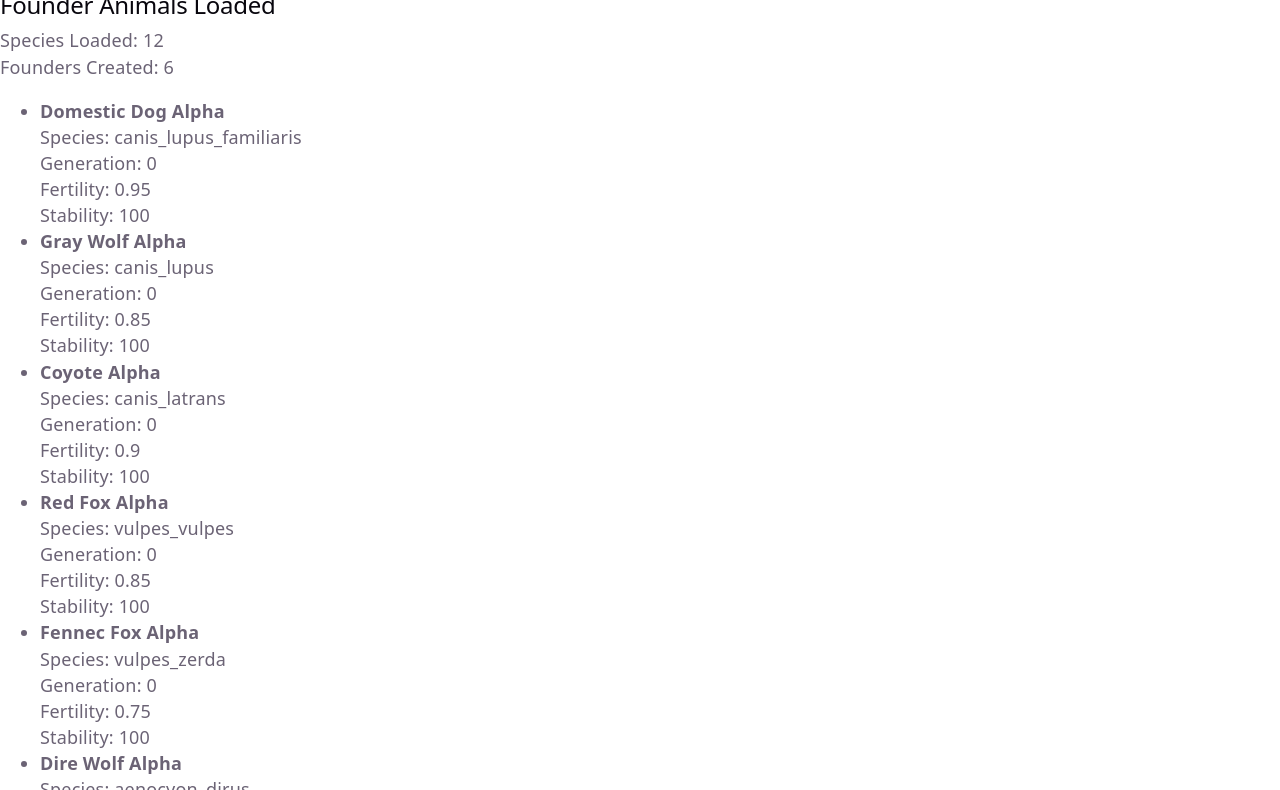
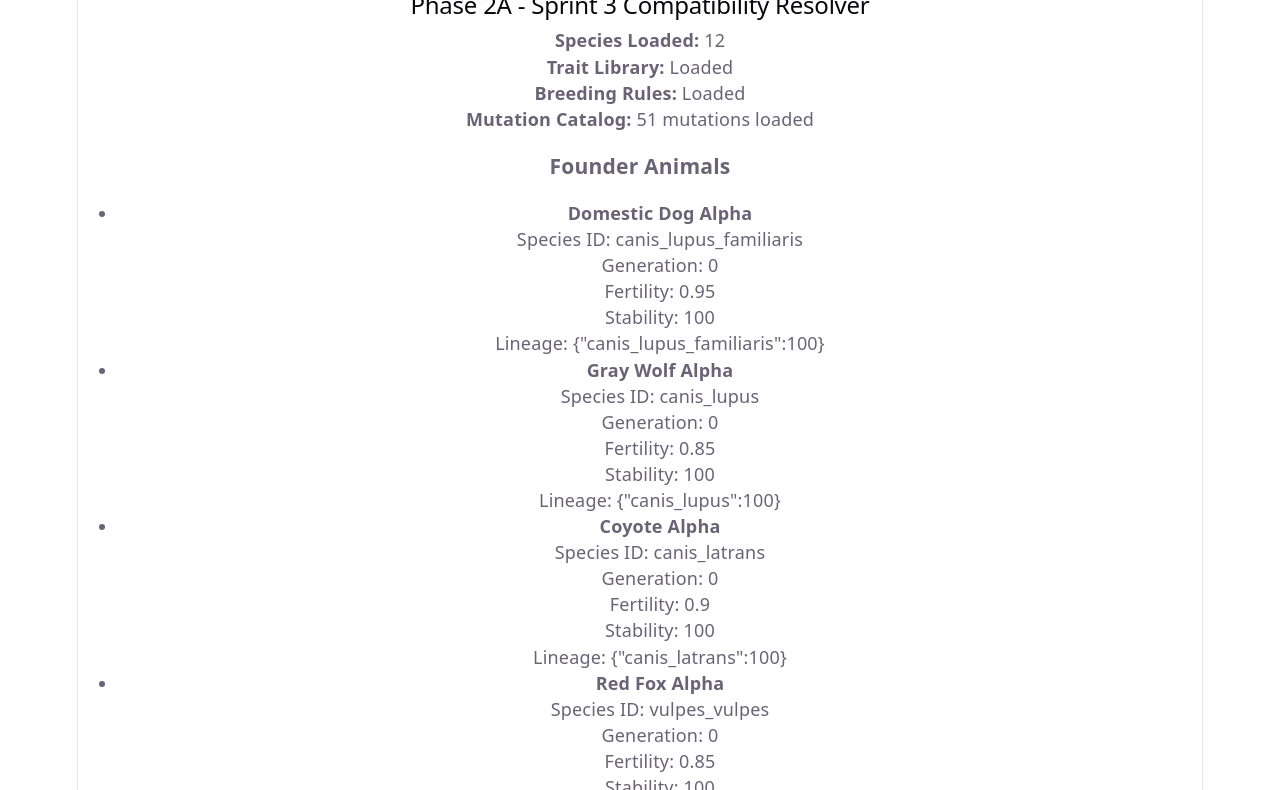
Before and after one commit to EmoOreo/canidae-lineages, a website built with Vite: page index.html in a window 1280 px wide. Shown: the part 99-889 px from the top of the page. Built offline with nearby package versions, Linux system fonts and the light colour scheme.

Commit message:
Add compatibility resolver

```diff
--- a/index.html
+++ b/index.html
@@ -2,9 +2,8 @@
 <html lang="en">
   <head>
     <meta charset="UTF-8" />
-    <link rel="icon" type="image/svg+xml" href="/favicon.svg" />
     <meta name="viewport" content="width=device-width, initial-scale=1.0" />
-    <title>canidae-lineages</title>
+    <title>Canidae: Lineages</title>
   </head>
   <body>
     <div id="app"></div>
--- /dev/null
+++ b/src/breeding/resolveCompatibility.ts
@@ -0,0 +1,111 @@
+import type { Animal } from "../types/animal";
+
+export interface CompatibilityResult {
+  tier: number;
+  label: string;
+  realisticAllowed: boolean;
+  sandboxAllowed: boolean;
+  compatibility: number;
+  sterilityChance: number;
+  mutationModifier: number;
+  notes: string;
+}
+
+function getPrimaryLineage(animal: Animal): string {
+  return Object.entries(animal.genome.L).sort((a, b) => b[1] - a[1])[0][0];
+}
+
+function getSpeciesTemplate(speciesData: any, speciesId: string) {
+  return speciesData.canids.find((canid: any) => canid.id === speciesId);
+}
+
+export function resolveCompatibility(
+  parentA: Animal,
+  parentB: Animal,
+  speciesData: any
+): CompatibilityResult {
+  const lineageA = getPrimaryLineage(parentA);
+  const lineageB = getPrimaryLineage(parentB);
+
+  const speciesA = getSpeciesTemplate(speciesData, lineageA);
+  const speciesB = getSpeciesTemplate(speciesData, lineageB);
+
+  if (!speciesA || !speciesB) {
+    return {
+      tier: 99,
+      label: "unknown",
+      realisticAllowed: false,
+      sandboxAllowed: true,
+      compatibility: 0.1,
+      sterilityChance: 0.9,
+      mutationModifier: 3,
+      notes: "Unknown species data; sandbox fallback only.",
+    };
+  }
+
+  const taxA = speciesA.taxonomy;
+  const taxB = speciesB.taxonomy;
+
+  if (speciesA.id === speciesB.id) {
+    return {
+      tier: 1,
+      label: "same_species_or_subspecies",
+      realisticAllowed: true,
+      sandboxAllowed: true,
+      compatibility: 1,
+      sterilityChance: 0,
+      mutationModifier: 1,
+      notes: "Highly compatible same species/subspecies pairing.",
+    };
+  }
+
+  if (taxA.genus === taxB.genus) {
+    return {
+      tier: 3,
+      label: "same_genus",
+      realisticAllowed: true,
+      sandboxAllowed: true,
+      compatibility: 0.75,
+      sterilityChance: 0.05,
+      mutationModifier: 1.25,
+      notes: "Plausible close-genus hybrid pairing.",
+    };
+  }
+
+  if (taxA.tribe === taxB.tribe) {
+    return {
+      tier: 4,
+      label: "same_tribe_different_genus",
+      realisticAllowed: false,
+      sandboxAllowed: true,
+      compatibility: 0.45,
+      sterilityChance: 0.35,
+      mutationModifier: 1.75,
+      notes: "Blocked in Realistic Mode; unstable but allowed in Sandbox Mode.",
+    };
+  }
+
+  if (taxA.subfamily === taxB.subfamily) {
+    return {
+      tier: 5,
+      label: "same_subfamily_different_tribe",
+      realisticAllowed: false,
+      sandboxAllowed: true,
+      compatibility: 0.25,
+      sterilityChance: 0.7,
+      mutationModifier: 2.5,
+      notes: "Very distant canid pairing; sandbox-only with severe penalties.",
+    };
+  }
+
+  return {
+    tier: 7,
+    label: "deep_extinct_or_unknown_distance",
+    realisticAllowed: false,
+    sandboxAllowed: true,
+    compatibility: 0.05,
+    sterilityChance: 0.9,
+    mutationModifier: 4,
+    notes: "Extreme sandbox-only pairing.",
+  };
+}
--- a/src/main.ts
+++ b/src/main.ts
@@ -1,4 +1,6 @@
 import "./style.css";
+import { createFounderAnimals } from "./genetics/createFounderAnimals";
+import { resolveCompatibility } from "./breeding/resolveCompatibility";
 
 async function loadJson(path: string) {
   const response = await fetch(path);
@@ -10,41 +12,15 @@ async function loadJson(path: string) {
   return response.json();
 }
 
-function createFounderAnimals(speciesData: any) {
-  const starterSpecies = [
-    "canis_lupus_familiaris",
-    "canis_lupus",
-    "canis_latrans",
-    "vulpes_vulpes",
-    "vulpes_zerda",
-    "aenocyon_dirus",
-  ];
+async function bootstrap() {
+  const app = document.querySelector<HTMLDivElement>("#app");
 
-  return starterSpecies
-    .map((id) => speciesData.canids.find((c: any) => c.id === id))
-    .filter(Boolean)
-    .map((species: any, index: number) => ({
-      id: `founder_${index}`,
-      name: `${species.commonName} Alpha`,
-      speciesId: species.id,
-      generation: 0,
-      genome: {
-        D: [],
-        R: [],
-        M: [],
-        L: {
-          [species.id]: 100,
-        },
-      },
-      stats: {
-        fertility: species.fertilityBaseline ?? 50,
-        stability: 100,
-      },
-    }));
+  if (!app) {
+    document.body.innerHTML = "<h1>Error: #app not found</h1>";
+    return;
   }
 
-async function bootstrap() {
-  document.body.innerHTML = "<h1>Loading Canidae: Lineages...</h1>";
+  app.innerHTML = "<h1>Loading Canidae: Lineages...</h1>";
 
   try {
     const [species, traits, breedingRules, mutations] = await Promise.all([
@@ -56,35 +32,73 @@ async function bootstrap() {
 
     const founders = createFounderAnimals(species);
 
-    document.body.innerHTML = `
+    const wolf = founders.find((animal) => animal.speciesId === "canis_lupus");
+    const coyote = founders.find((animal) => animal.speciesId === "canis_latrans");
+    const fox = founders.find((animal) => animal.speciesId === "vulpes_vulpes");
+    const dog = founders.find((animal) => animal.speciesId === "canis_lupus_familiaris");
+
+    const wolfCoyote =
+      wolf && coyote ? resolveCompatibility(wolf, coyote, species) : null;
+
+    const wolfFox =
+      wolf && fox ? resolveCompatibility(wolf, fox, species) : null;
+
+    const wolfDog =
+      wolf && dog ? resolveCompatibility(wolf, dog, species) : null;
+
+    app.innerHTML = `
       <h1>Canidae: Lineages</h1>
-      <h2>Founder Animals Loaded</h2>
-      <p>Species Loaded: ${species.canids?.length ?? "Unknown"}</p>
-      <p>Founders Created: ${founders.length}</p>
+      <h2>Phase 2A - Sprint 3 Compatibility Resolver</h2>
+
+      <section>
+        <p><strong>Species Loaded:</strong> ${species.canids?.length ?? "Unknown"}</p>
+        <p><strong>Trait Library:</strong> Loaded</p>
+        <p><strong>Breeding Rules:</strong> Loaded</p>
+        <p><strong>Mutation Catalog:</strong> ${mutations.mutations?.length ?? "Unknown"} mutations loaded</p>
+      </section>
+
+      <section>
+        <h3>Founder Animals</h3>
         <ul>
           ${founders
             .map(
-            (animal: any) => `
+              (animal) => `
                 <li>
-                <strong>${animal.name}</strong><br>
-                Species: ${animal.speciesId}<br>
-                Generation: ${animal.generation}<br>
-                Fertility: ${animal.stats.fertility}<br>
-                Stability: ${animal.stats.stability}
+                  <strong>${animal.name}</strong><br />
+                  Species ID: ${animal.speciesId}<br />
+                  Generation: ${animal.generation}<br />
+                  Fertility: ${animal.stats.fertility}<br />
+                  Stability: ${animal.stats.stability}<br />
+                  Lineage: ${JSON.stringify(animal.genome.L)}
                 </li>
               `
             )
             .join("")}
         </ul>
-      <pre>${JSON.stringify({ founders }, null, 2)}</pre>
+      </section>
+
+      <section>
+        <h3>Compatibility Tests</h3>
+
+        <h4>Wolf × Dog</h4>
+        <pre>${JSON.stringify(wolfDog, null, 2)}</pre>
+
+        <h4>Wolf × Coyote</h4>
+        <pre>${JSON.stringify(wolfCoyote, null, 2)}</pre>
+
+        <h4>Wolf × Red Fox</h4>
+        <pre>${JSON.stringify(wolfFox, null, 2)}</pre>
+      </section>
     `;
 
-    console.log({ species, traits, breedingRules, mutations, founders });
+    console.log({ species, traits, breedingRules, mutations, founders, wolfDog, wolfCoyote, wolfFox });
   } catch (error) {
-    document.body.innerHTML = `
-      <h1>Canidae: Lineages Error</h1>
+    app.innerHTML = `
+      <h1>Canidae: Lineages</h1>
+      <h2>Error</h2>
       <pre>${String(error)}</pre>
     `;
+
     console.error(error);
   }
 }
```
Lines whose indentation alone changed are shown as unchanged.
